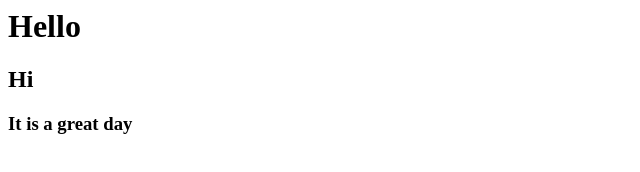
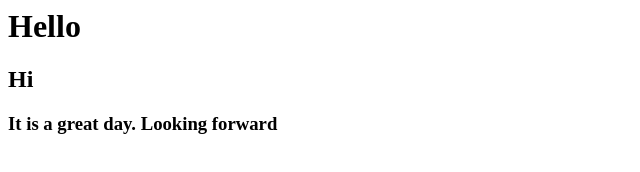
Before and after one commit to suvisesh/learngit, a plain HTML site: page index.html in a window 1280 px wide. Shown: the whole page, without its empty margins (0-640 px from the left). Drawn offline with Linux system fonts and the light colour scheme.

Commit message:
Update index.html
3.1

```diff
--- a/index.html
+++ b/index.html
@@ -2,6 +2,6 @@
 <body>
 <h1> Hello  </h1>
 <h2> Hi </h2>
-<h3> It is a great day </h3>
+<h3> It is a great day. Looking forward </h3>
 </body>
 </html>
```
